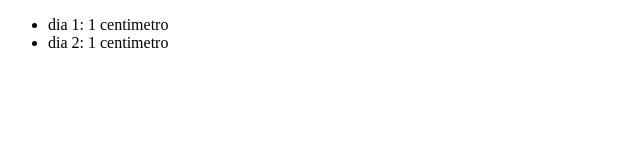
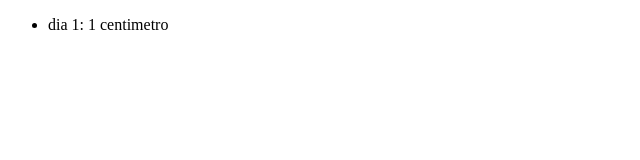
Before and after one commit to bccaldas/repositorio_teste, a plain HTML site: page index.html in a window 1280 px wide. Shown: the whole page, without its empty margins (0-640 px from the left). Drawn offline with Linux system fonts and the light colour scheme.

Commit message:
removendo o crescimento do dia 2, voltamos no tempo

```diff
--- a/index.html
+++ b/index.html
@@ -10,7 +10,6 @@
     <main>
         <ul>
             <li>dia 1: 1 centimetro</li>
-            <li>dia 2: 1 centimetro</li>
         </ul>
     </main>
 </body>
```
